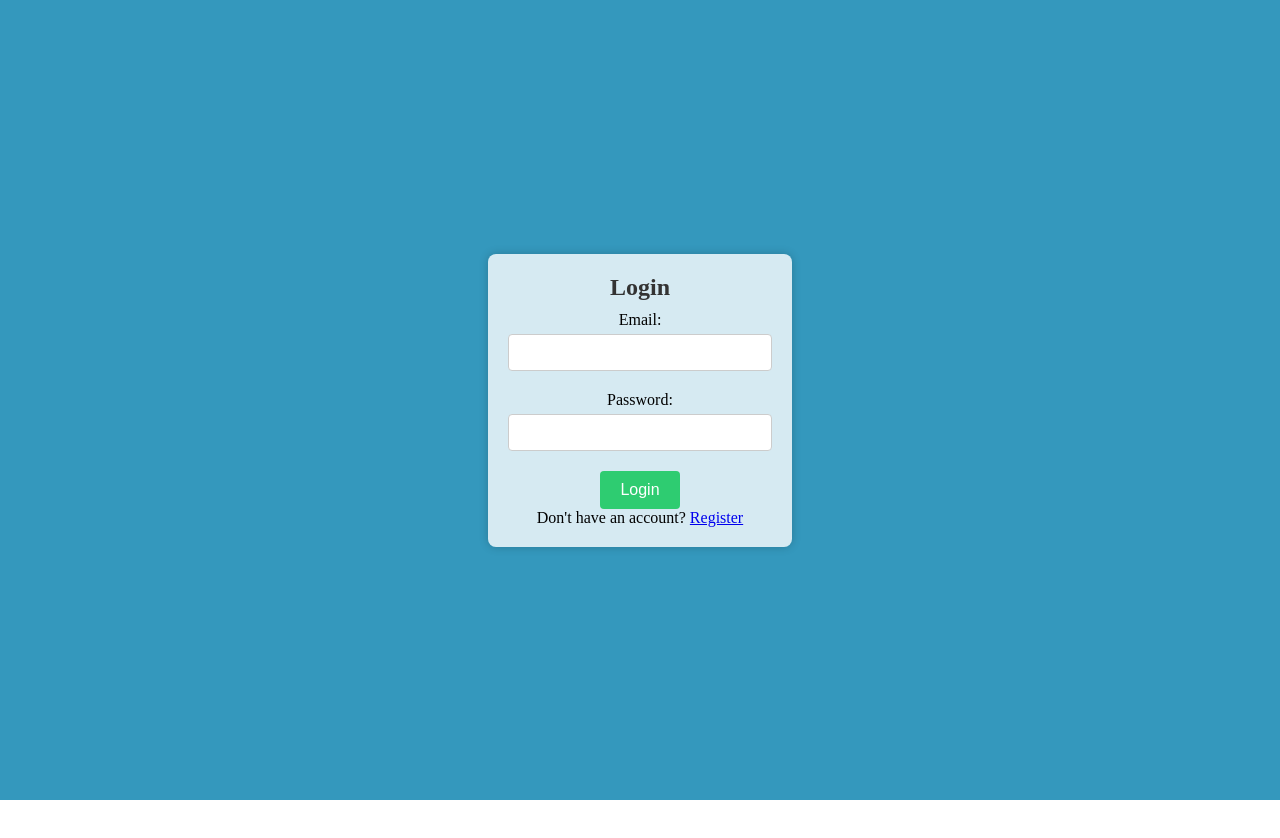
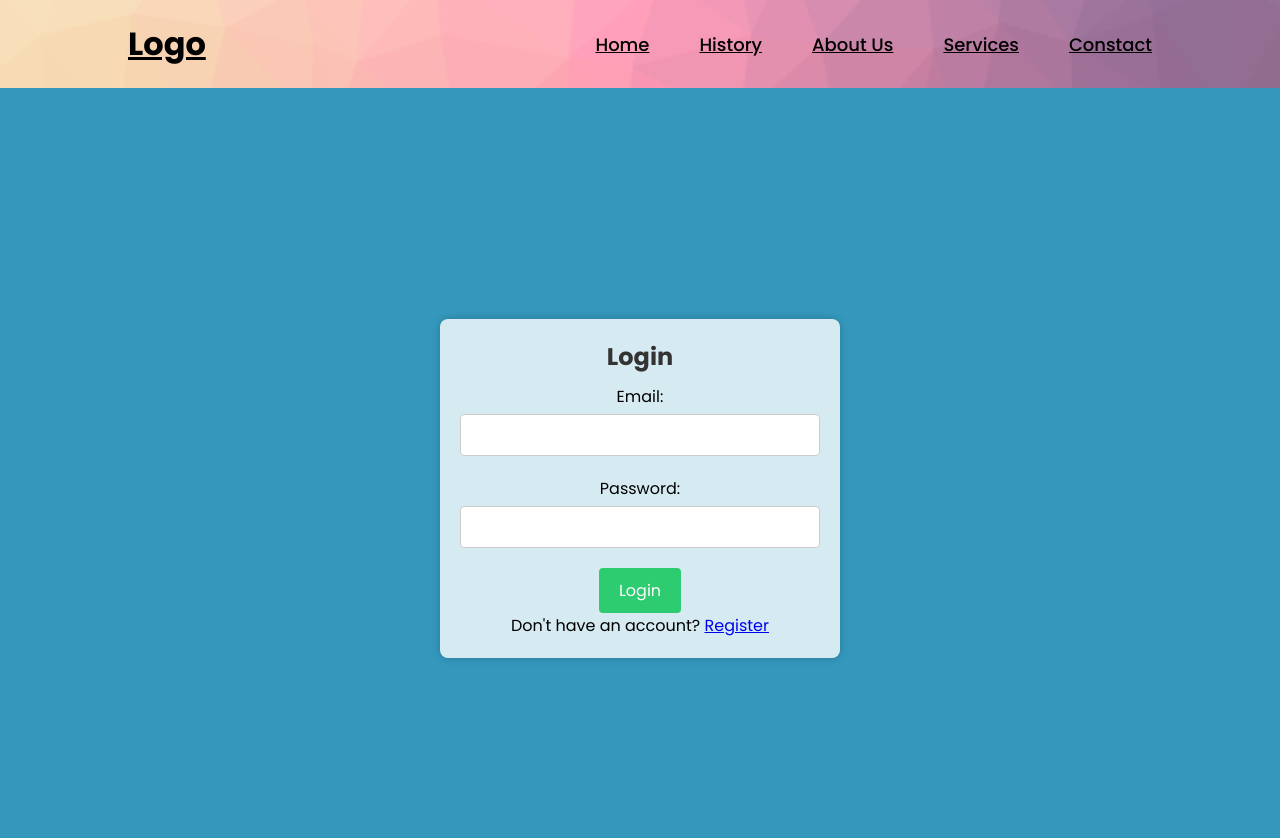
Before and after one commit to WallacexMcCarthy/ShopSmart, a React (Create React App) app in the folder client/: page /login in a window 1280 px wide. Shown: the top 838 px of the page. Before the commit the page ends 800 px from the top, so only its background shows below. Built offline with nearby package versions, Linux system fonts and the light colour scheme.

Commit message:
Added navigation bar and history button functionality

```diff
--- a/client/src/App.js
+++ b/client/src/App.js
@@ -4,10 +4,12 @@
 import {BrowserRouter, Routes, Route} from 'react-router-dom'
 import HomePage from './Home'
 import HistoryPage from './History'
+import Navbar from './Components/Navbar'
 
 function App(){
   return(
     <div>
+      < Navbar />
       <BrowserRouter>
       <Routes>
         <Route path = '/signup' element = {<SignUpForm />}> </Route>
--- /dev/null
+++ b/client/src/Components/Navbar.css
@@ -0,0 +1,46 @@
+.header{
+    possition: fixed;
+    top: 0;
+    left: 0;
+    width: 100%;
+    padding: 20px 10%;
+    background-color: transparent;
+    display: flex;
+    justify-content: space-between;
+    align-items: center;
+    z-index: 100;
+}
+
+.logo{
+    font-size: 32px;
+    color: black;
+    font-weight: 700;
+
+}
+
+.navbar a{
+    position: relative;
+    font-size: 18px;
+    color: black;
+    font-weight: 500;
+    margin-left: 50px;
+    transition: 0.0s;
+}
+.navbar a:hover{
+    font-weight: 400;
+}
+
+.navbar a::before{
+    content: '';
+    position: absolute;
+    top:100%;
+    left: 0;
+    width: 0;
+    height: 2px;
+    background: #fff;
+    transition: 0.3s;
+}
+
+.navbar a:hover::before{
+    width: 100%;
+}
--- /dev/null
+++ b/client/src/Components/Navbar.jsx
@@ -0,0 +1,20 @@
+import React from 'react'
+import './Navbar.css'
+
+const Navbar = () => {
+    return(
+        <header className="header">
+            <a href="/home" className="logo">Logo</a>
+            <nav className="navbar">
+                <a href="/home">Home</a>
+                <a href="/history">History</a>
+                <a href="/">About Us</a>
+                <a href="/">Services</a>
+                <a href="/">Constact</a>
+            </nav>
+        </header>
+    )
+
+}
+
+export default Navbar
--- a/client/src/History.jsx
+++ b/client/src/History.jsx
@@ -5,7 +5,7 @@
 import { db } from './firebase';
 
 const HistoryPage = () => {
-  const [collections, setCollections] = useState(['microwave']);
+  const [collections, setCollections] = useState(['Arc Crazy Horse Leather Platform']);
   const [selectedCollection, setSelectedCollection] = useState(null);
   const [productCollections, setProductCollections] = useState([]);
 
@@ -39,9 +39,9 @@
       <h2>Available Collections</h2>
       <ul>
         {collections.map((collectionName) => (
-          <li key={collectionName} onClick={() => handleCollectionClick(collectionName)}>
+          <button className='collection-button' onClick={() => handleCollectionClick(collectionName)}>
             {collectionName}
-          </li>
+          </button>
         ))}
       </ul>
 
--- a/client/src/Login.jsx
+++ b/client/src/Login.jsx
@@ -1,5 +1,5 @@
 import React, { useState } from "react";
-import './style.css'
+import './index.css'
 import { Link } from 'react-router-dom'
 import {auth} from './firebase'
 import { useNavigate } from "react-router-dom";
--- a/client/src/SignUpForm.jsx
+++ b/client/src/SignUpForm.jsx
@@ -1,5 +1,5 @@
 import React, { useState } from "react";
-import './style.css'
+import './index.css'
 import { Link } from 'react-router-dom'
 import {auth} from './firebase'
 import { createUserWithEmailAndPassword } from "firebase/auth";
--- a/client/src/index.css
+++ b/client/src/index.css
@@ -0,0 +1,61 @@
+@import url('https://fonts.googleapis.com/css2?family=Poppins:ital,wght@0,100;0,200;0,300;0,400;0,500;0,600;0,700;0,800;0,900;1,100;1,200;1,300;1,400;1,500;1,600;1,700;1,800;1,900&display=swap');
+
+*{
+    margin: 0;
+    padding: 0;
+    box-sizing: border-box;
+    font-family: "Poppins", sans-serif;
+}
+
+body{
+    background: url('./assets/cool_background.jpeg') no-repeat;
+    background-size: cover;
+    background-position: center;
+    min-height: 100vh;
+}
+
+/* Styling for Signup and Login*/
+
+.signup-container {
+    display: flex;
+    justify-content: center;
+    align-items: center;
+    height: 100vh;
+    background-color: #3498bd;
+}
+.signup-form {
+    background: rgba(255, 255, 255, 0.8);
+    padding: 20px;
+    border-radius: 8px;
+    box-shadow: 0 0 10px rgba(0, 0, 0, 0.2);
+    text-align: center;
+}
+.signup-form h2{
+    color: #333
+}
+.signup-form label{
+    display: block;
+    margin: 10px 0;
+}
+.signup-form input{
+    width: 100%;
+    padding: 10px;
+    margin-top: 5px;
+    margin-bottom: 10px;
+    border: 1px solid #ccc;
+    border-radius: 4px;
+    box-sizing: border-box;
+}
+.signup-form button{
+    background-color: #2ecc71;
+    color: white;
+    border: none;
+    padding: 10px 20px;
+    border-radius: 4px;
+    cursor: pointer;
+    font-size: 16px;
+}
+
+.signup-form button:hover{
+    background-color: #27ae60;
+}
--- a/client/src/style.css
+++ /dev/null
@@ -1,47 +0,0 @@
-/* SignUpForm.css */
-* {
-    margin: 0;
-}
-.signup-container {
-    display: flex;
-    justify-content: center;
-    align-items: center;
-    height: 100vh;
-    background-color: #3498bd;
-}
-.signup-form {
-    background: rgba(255, 255, 255, 0.8);
-    padding: 20px;
-    border-radius: 8px;
-    box-shadow: 0 0 10px rgba(0, 0, 0, 0.2);
-    text-align: center;
-}
-.signup-form h2{
-    color: #333
-}
-.signup-form label{
-    display: block;
-    margin: 10px 0;
-}
-.signup-form input{
-    width: 100%;
-    padding: 10px;
-    margin-top: 5px;
-    margin-bottom: 10px;
-    border: 1px solid #ccc;
-    border-radius: 4px;
-    box-sizing: border-box;
-}
-.signup-form button{
-    background-color: #2ecc71;
-    color: white;
-    border: none;
-    padding: 10px 20px;
-    border-radius: 4px;
-    cursor: pointer;
-    font-size: 16px;
-}
-
-.signup-form button:hover{
-    background-color: #27ae60;
-}
```
Also changed, not shown: client/src/assets/cool_background.jpeg (added).
